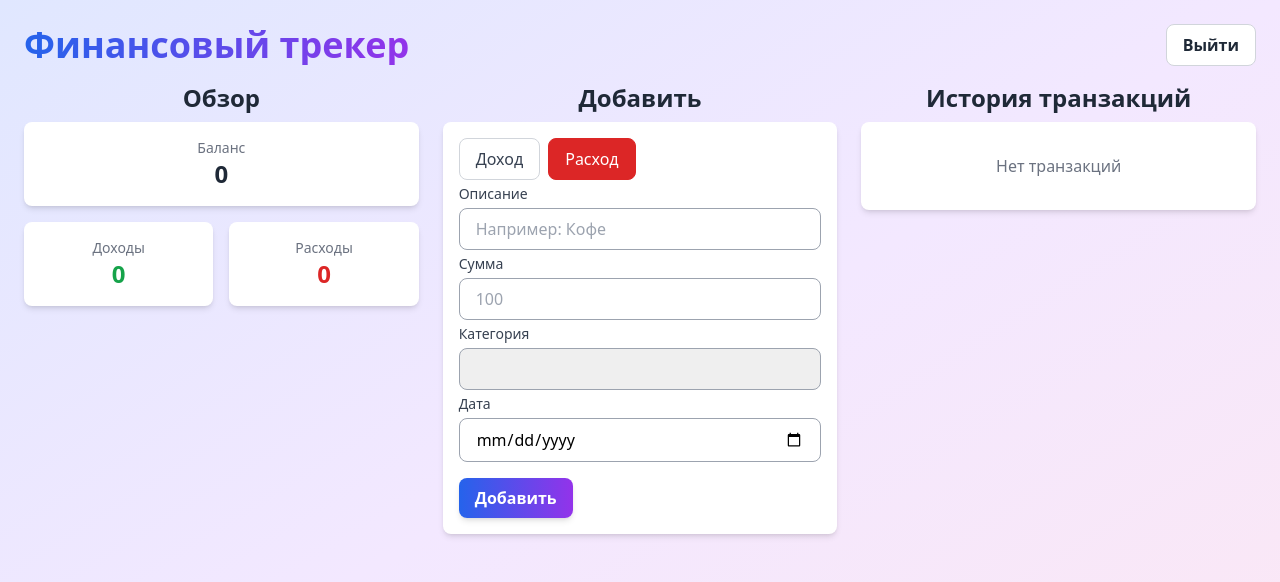
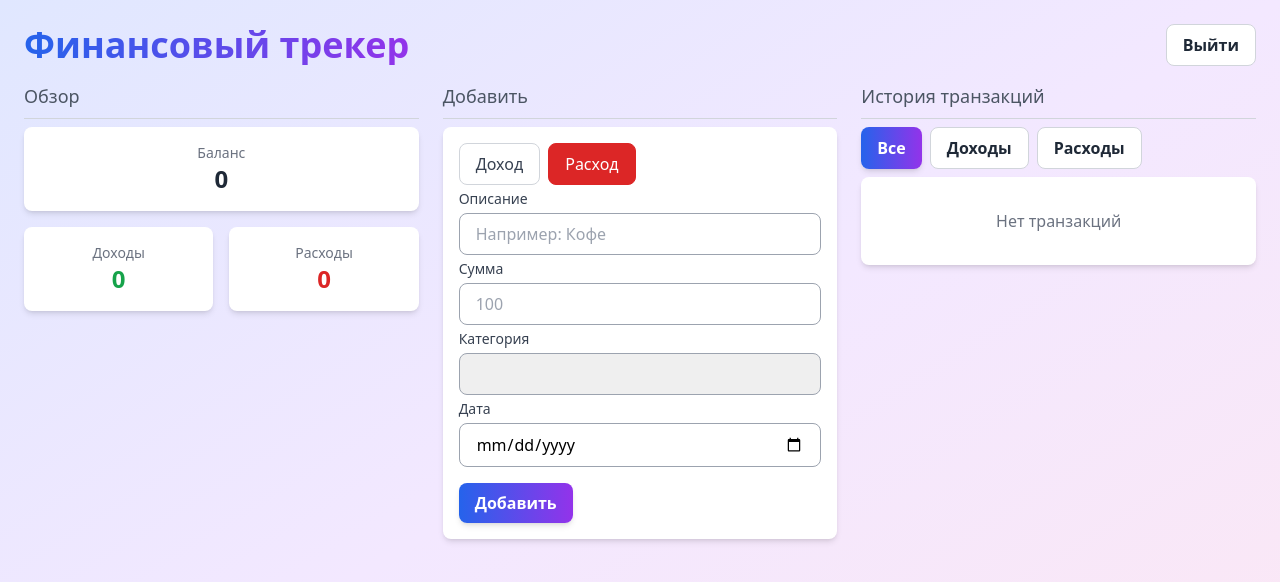
Before and after one commit to DariaGazkaeva/financial-tracker, a React (Vite) app: page / in a window 1280 px wide. Both pictures are taken after typing "Sample", "Sample123" into the empty fields and a click on the button "Войти". Shown: the top 582 px of the page. Built offline with nearby package versions, Linux system fonts and the light colour scheme.

Commit message:
Add filter by transaction type

```diff
--- a/src/components/dashboard/DashboardPage.jsx
+++ b/src/components/dashboard/DashboardPage.jsx
@@ -3,6 +3,7 @@ import { useState, useEffect } from 'react';
 import BalanceSummary from './balance-summary/BalanceSummary.jsx';
 import TransactionForm from './transaction-form/TransactionForm.jsx';
 import TransactionList from './transaction-list/TransactionList.jsx';
+import TransactionFilter from './transaction-filter/TransactionFilter.jsx';
 import AppButton from '../../common/ui/app-button/AppButton.jsx';
 
 import './dashboard-page.css';
@@ -17,6 +18,12 @@ function DashboardPage({
     onAddTransaction,
     onDeleteTransaction,
 }) {
+    const [filterType, setFilterType] = useState('all');
+
+    const filteredTransactions = filterType === 'all'
+        ? transactions
+        : transactions.filter(t => t.type === filterType);
+
     return (
         <div className="dashboard-page">
             <header className="dashboard-page__header">
@@ -29,7 +36,7 @@ function DashboardPage({
             </header>
 
             <div className="dashboard-page__main">
-                <div>
+                <div className='dashboard-page__column'>
                     <h2 className="dashboard-page__subtitle">Обзор</h2>
                     <BalanceSummary
                         total={ total }
@@ -38,7 +45,7 @@ function DashboardPage({
                     />
                 </div>
 
-                <div>
+                <div className='dashboard-page__column'>
                     <h2 className="dashboard-page__subtitle">Добавить</h2>
                     <TransactionForm
                         categories={ categories }
@@ -46,10 +53,14 @@ function DashboardPage({
                     />
                 </div>
 
-                <div>
+                <div className='dashboard-page__column'>
                     <h2 className="dashboard-page__subtitle">История транзакций</h2>
+                    <TransactionFilter
+                        typeValue={ filterType }
+                        onChange={ setFilterType }
+                    />
                     <TransactionList
-                        transactions={ transactions }
+                        transactions={ filteredTransactions }
                         onDelete={ onDeleteTransaction }
                     />
                 </div>
--- a/src/components/dashboard/dashboard-page.css
+++ b/src/components/dashboard/dashboard-page.css
@@ -22,6 +22,10 @@
     @apply max-h-[80vh] overflow-auto;
 }
 
+.dashboard-page__column {
+    @apply flex flex-col gap-2;
+}
+
 .dashboard-page__subtitle {
-    @apply text-2xl font-bold text-gray-800 md:text-center mb-2;
+    @apply text-lg font-medium pb-2 text-gray-600 border-b border-gray-300;
 }
--- /dev/null
+++ b/src/components/dashboard/transaction-filter/TransactionFilter.jsx
@@ -0,0 +1,28 @@
+import clsx from 'clsx';
+
+import AppButton from '../../../common/ui/app-button/AppButton.jsx';
+
+import './transaction-filter.css';
+
+const TYPE_OPTIONS = [
+    { value: 'all', label: 'Все' },
+    { value: 'income', label: 'Доходы' },
+    { value: 'expense', label: 'Расходы' },
+];
+
+function TransactionFilter({ typeValue, onChange }) {
+    return (
+        <div className="transaction-filter">
+            {TYPE_OPTIONS.map(option => (
+                <AppButton
+                    key={ option.value }
+                    text={ option.label }
+                    onClick={() => {console.log(option.value); onChange(option.value)}}
+                    theme={typeValue === option.value ? 'primary' : 'secondary'}
+                />
+            ))}
+        </div>
+    );
+}
+
+export default TransactionFilter;
--- /dev/null
+++ b/src/components/dashboard/transaction-filter/transaction-filter.css
@@ -0,0 +1,3 @@
+.transaction-filter {
+    @apply flex gap-2;
+}
```
